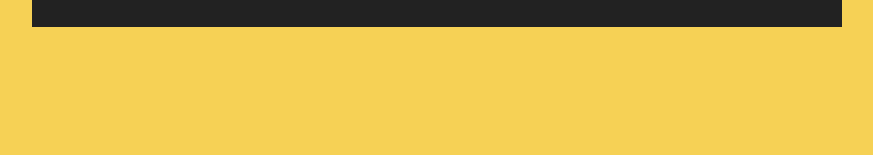
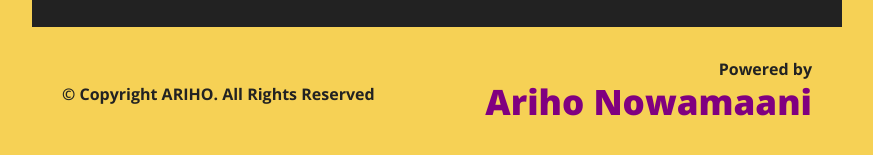
Before and after one commit to ARIHO256/julius, a plain HTML site: page index.html in a window 1280 px wide. Shown: the part 2570-2725 px from the top of the page, without its empty margins (368-1241 px from the left). Before the commit the page ends 2657 px from the top, so only its background shows below. Drawn offline with nearby package versions, Linux system fonts and the light colour scheme.

Commit message:
Update index.html

```diff
--- a/index.html
+++ b/index.html
@@ -207,19 +207,22 @@
             <!-- Contact End -->
 
             <!-- Footer Start -->
+            <!-- Footer Start -->
             <div class="footer">
                 <div class="content-inner">
                     <div class="row align-items-center">
                         <div class="col-md-6">
-
+                            <p>&copy; Copyright ARIHO</a>. All Rights Reserved</p>
                         </div>
                         <div class="col-md-6">
-
+                            <p>Powered by <h2>Ariho Nowamaani</h2></a></p>
                         </div>
                     </div>
                 </div>
             </div>
-            <!-- Footer End -->
+            <!-- Footer Start -->
+        </div>
+    </div>
         </div>
     </div>
 
```
